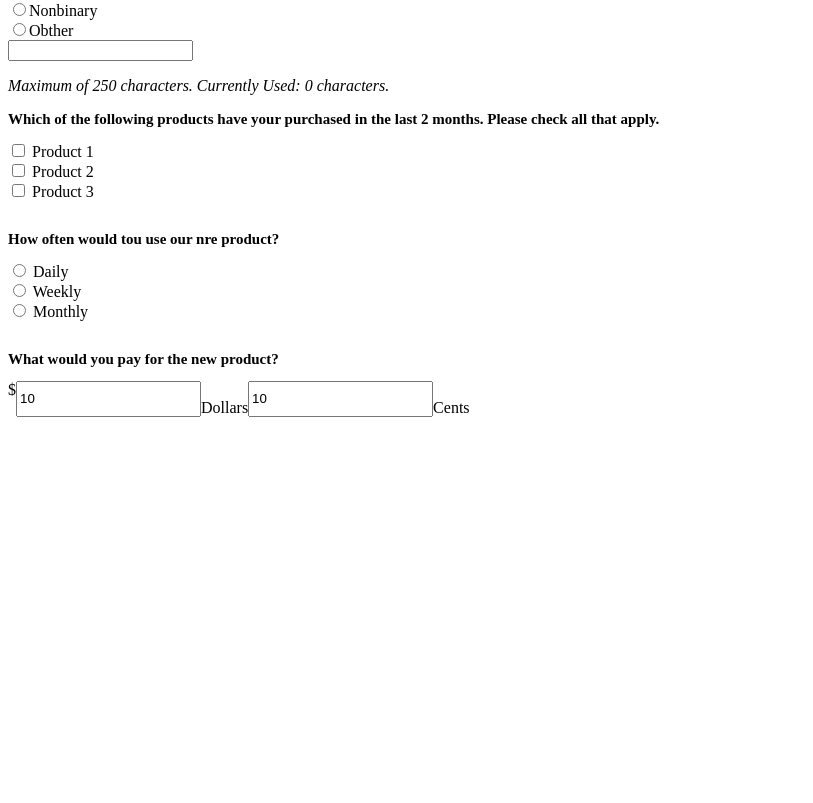
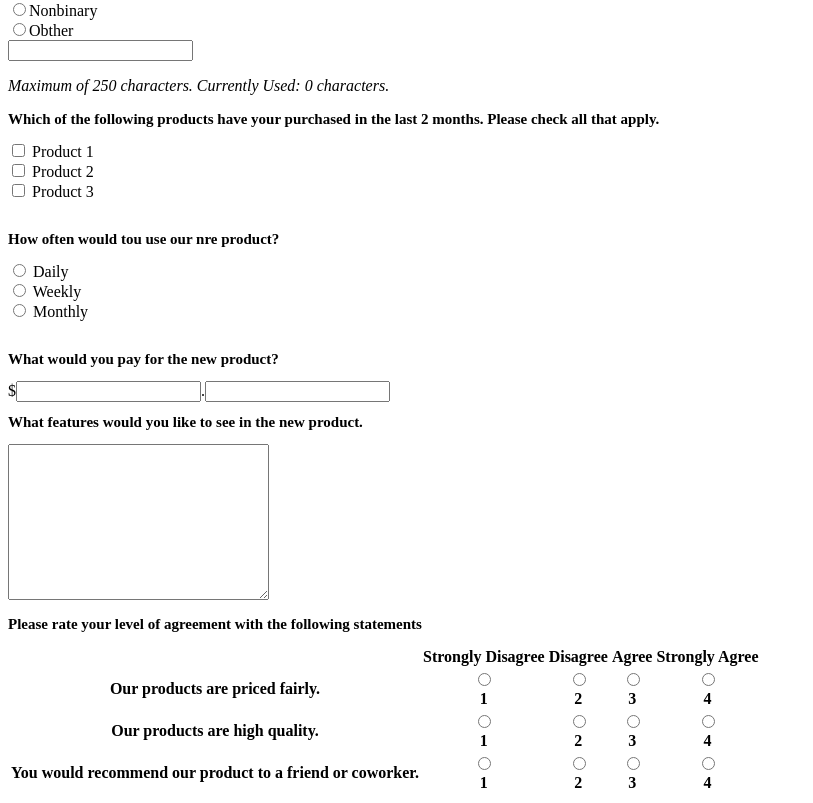
Before and after one commit to m8nh/modu1_u5_exc2, a plain HTML site: page Tạo form lấy survey/index2.html in a window 1280 px wide. Shown: the part 332-1135 px from the top of the page, without its empty margins (0-813 px from the left). Before the commit the page ends 800 px from the top, so only its background shows below. Drawn offline with Linux system fonts and the light colour scheme.

Commit message:
Tạo form

```diff
--- a/Tạo form lấy survey/index2.html
+++ b/Tạo form lấy survey/index2.html
@@ -62,15 +62,70 @@
     <input type="radio"> Weekly <br>
     <input type="radio"> Monthly <br>
 <br>
-<h2> What would you pay for the new product?</h2>
-
-
-<div style="display:flex;"  >
-    <span class="symbol"> $ </span>
-    <span style="display:flex;">
-        <input type="text" name="dollars" id="dollars" value="10"  > <br>Dollars
-        <input type="text" name="cents" id="Cents" value="10"> <br>Cents
-    </span>
+<div>
+    <h2>What would you pay for the new product?</h2>
+    <span>$</span><input type="number" class="box3"><span>.</span><input type="number" class="box4">
+</div>
+<div>
+    <h2>What features would you like to see in the new product.</h2>
+    <textarea name="features" id="f1" cols="30" rows="10" class="box5"></textarea>
+</div>
+<div>
+    <h2>Please rate your level of agreement with the following statements</h2>
+    <table>
+        <tr class="hang1">
+            <th class="cot1"></th>
+            <th class="cot2">Strongly Disagree</th>
+            <th class="cot2">Disagree</th>
+            <th class="cot2">Agree</th>
+            <th class="cot2">Strongly Agree</th>
+        </tr>
+        <tr class="hang2">
+            <th class="cot1">Our products are priced fairly.</th>
+            <th class="cot2">
+                <input type="radio" name="priced"><br>1
+            </th>
+            <th class="cot2">
+                <input type="radio" name="priced"><br>2
+            </th>
+            <th class="cot2">
+                <input type="radio" name="priced"><br>3
+            </th>
+            <th class="cot2">
+                <input type="radio" name="priced"><br>4
+            </th>
+        </tr>
+        <tr class="hang3">
+            <th class="cot1">Our products are high quality.</th>
+            <th class="cot2">
+                <input type="radio" name="quality"><br>1
+            </th>
+            <th class="cot2">
+                <input type="radio" name="quality"><br>2
+            </th>
+            <th class="cot2">
+                <input type="radio" name="quality"><br>3
+            </th>
+            <th class="cot2">
+                <input type="radio" name="quality"><br>4
+            </th>
+        </tr>
+        <tr class="hang4">
+            <th class="cot1">You would recommend our product to a friend or coworker.</th>
+            <th class="cot2">
+                <input type="radio" name="recom"><br>1
+            </th>
+            <th class="cot2">
+                <input type="radio" name="recom"><br>2
+            </th>
+            <th class="cot2">
+                <input type="radio" name="recom"><br>3
+            </th>
+            <th class="cot2">
+                <input type="radio" name="recom"><br>4
+            </th>
+        </tr>
+    </table>
 </div>
 
 
```
